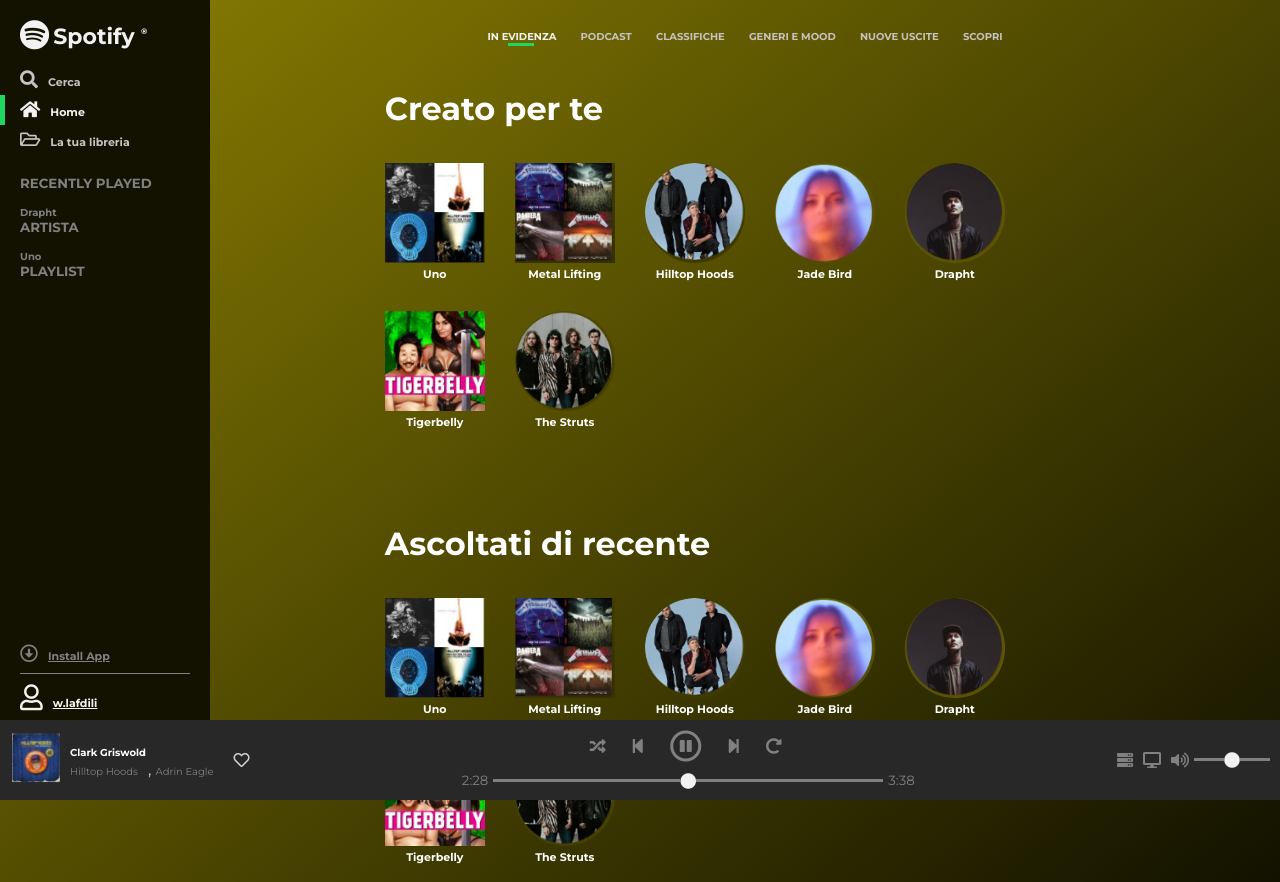
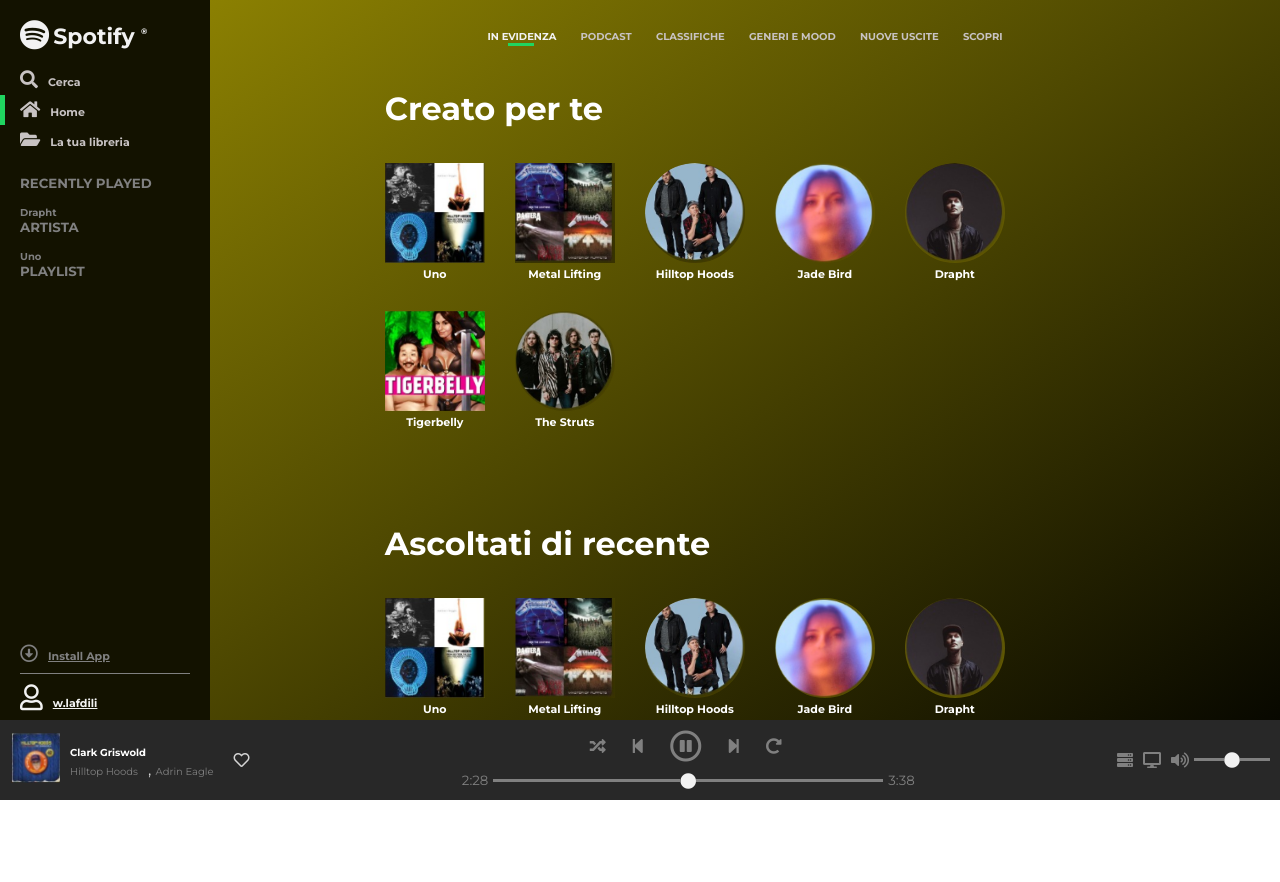
Before and after one commit to renzocarara/html-css-spotifyweb, a plain HTML site: page index.html in a window 1280 px wide. Shown: the top 882 px of the page. After the commit the page ends 800 px from the top, so only its background shows below. Drawn offline with Linux system fonts and the light colour scheme.

Commit message:
implementata versione senza la position:fixed per sidebar e footer - scrollbar solo sul main content anzichè tutta la pagina

```diff
--- a/index.html
+++ b/index.html
@@ -14,8 +14,9 @@
 <body>
 
     <div id="container" class="clearfix">
+
         <aside>
-
+            <div id="aside-container">
                 <div id="aside-top">
                     <div id="logo">
                         <a href="#" class="white">
@@ -52,8 +53,9 @@
                         <a class="white" href="#"><i class="far fa-user"></i><span>w.lafdili</span></a>
                     </div>
                 </div>
+            </div> <!-- aside-container -->
+        </aside>
 
-        </aside>
         <main>
             <div id="main-container">
 
--- a/style.css
+++ b/style.css
@@ -19,7 +19,9 @@ h1 {
 }
 
 #container {
-    height: 100vh;
+    /* fisso l'altezza del container uguale al 100% delle viewport height meno lo spazio riservato al footer */
+    height: calc(100vh - 80px);
+    width: 100%;
 }
 
 .clearfix:after {
@@ -49,11 +51,12 @@ main {
     background-color: lightyellow;
     background-image: linear-gradient(to bottom right, #8b8002, #080800);
     float: left;
-    width: 100%;
-    /* offset orizzontale per la sidebar che ha position:fixed, è la height di aside */
-    padding-left: 210px;
-    /* offset verticale per il footer che ha position:fixed, è la height del footer */
-    padding-bottom: 80px;
+    /* il main è largo il 100% meno la larghezza della sidebar */
+    width: calc(100% - 210px);
+    /* il main è alto tanto quanto il suo container */
+    height: 100%;
+    /* controllo il contenuto di main con una SUA scrollbar dedicata */
+    overflow-y: auto;
 }
 
 #main-container {
@@ -135,46 +138,58 @@ main p {
 }
 
 aside {
+    background-color: #131200;
+    float: left;
+    width: 210px;
+    height: 100%;
+}
+
+#aside-container {
+    height: 100%;
     display: flex;
     flex-flow: column nowrap;
     justify-content: space-between;
     color: grey;
-    background-color: #131200;
-    float: left;
-    width: 210px;
-    height: 100vh;
-    /* offset orizzontale per la sidebar che ha position:fixed, è la height del footer */
-    padding-bottom: 80px;
-    position: fixed;
-    left: 0;
-    top: 0;
 }
 
-aside ul li {
+#aside-container p {
+    font-size: 10px;
+    font-weight: bold;
+}
+
+#aside-container h5 {
+    text-transform: uppercase;
+}
+
+#side-menu {
+    padding-bottom: 20px;
+}
+
+#side-menu ul li {
     padding: 5px 0;
     list-style-type: none;
 }
 
-aside ul li a {
+#side-menu ul li a {
     font-size: 11px;
     font-weight: bold;
     color: #c8c3c3;
     text-decoration: none;
 }
 
-aside ul li i {
+#side-menu ul li i {
     font-size: 18px;
     padding-right: 10px;
     font-weight: bold;
 }
 
-aside p {
-    font-size: 10px;
-    font-weight: bold;
+#side-menu li:nth-child(2) {
+    border-left: 5px solid #20D560;
+    padding-left: 15px;
 }
 
-aside h5 {
-    text-transform: uppercase;
+#side-menu li:not(:nth-child(2)), #played, #aside-bottom {
+    padding-left: 20px;
 }
 
 #logo {
@@ -197,30 +212,20 @@ aside h5 {
     text-decoration: none;
 }
 
-#side-menu {
-    padding-bottom: 20px;
-}
-
-#side-menu li:nth-child(2) {
-    border-left: 5px solid #20D560;
-    padding-left: 15px;
-}
-
-#side-menu li:not(:nth-child(2)), #played, #aside-bottom {
-    padding-left: 20px;
-}
-
+/* #aside-top {
+    flex-grow: 1;
+} */
 #aside-bottom {
     padding-right: 20px;
-}
-
-#played p {
-    padding-top: 15px;
 }
 
 #aside-bottom i {
     padding-right: 10px;
     font-size: 18px;
+}
+
+#played p {
+    padding-top: 15px;
 }
 
 #user i {
@@ -252,10 +257,10 @@ footer {
     background-color: #282828;
     height: 80px;
     padding: 10px;
-    position: fixed;
+    /* position: fixed;
     left: 0;
     bottom: 0;
-    width: 100%;
+    width: 100%; */
 }
 
 #footer-left {
```
Lines whose indentation alone changed are shown as unchanged.
